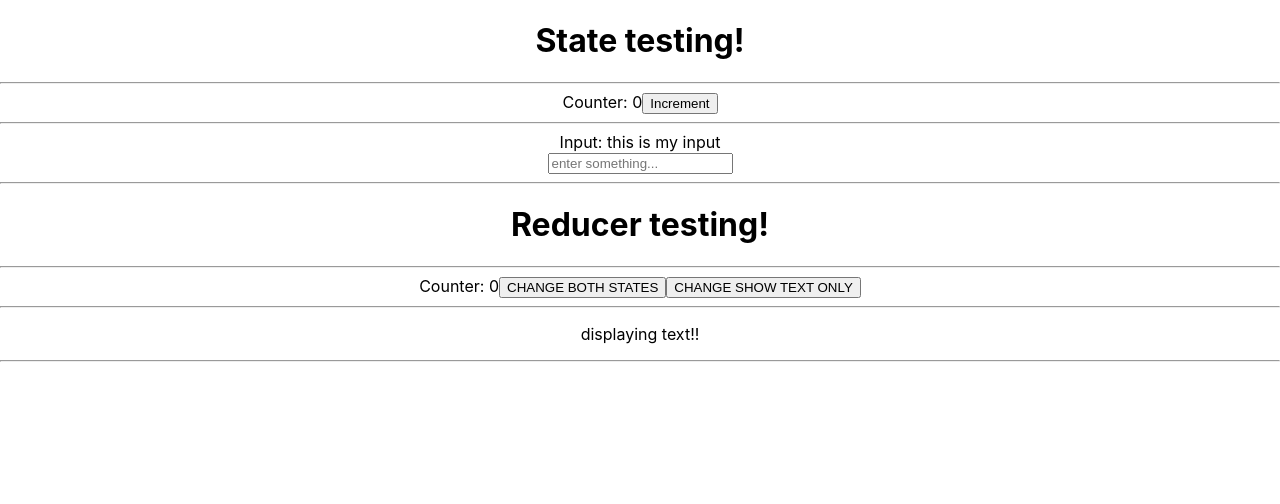
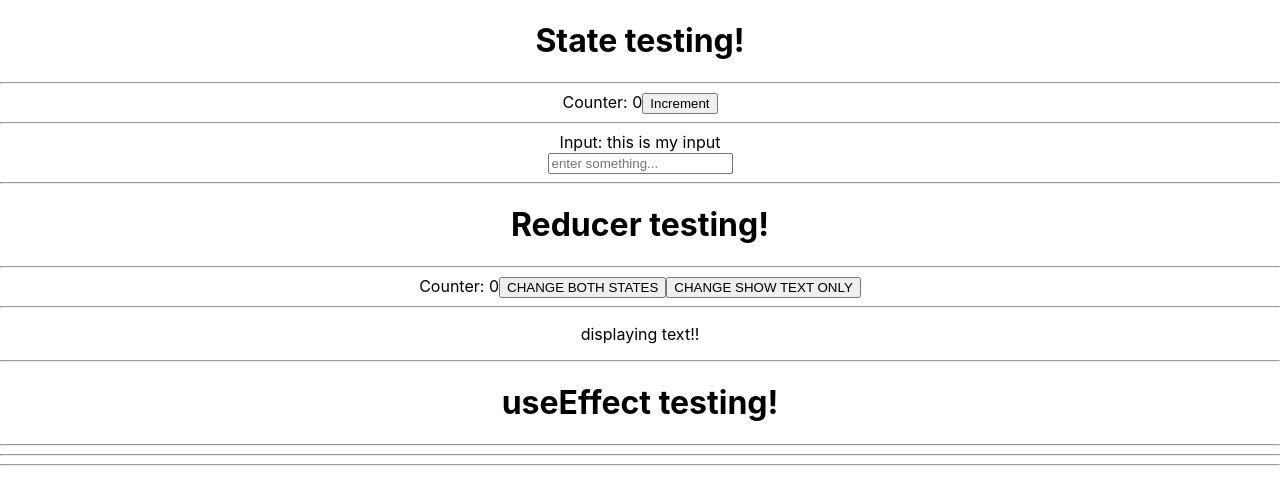
Before and after one commit to ocjarman/react_hooks_course, a React (Create React App) app: page / in a window 1280 px wide. Shown: the top 504 px of the page. Built offline with nearby package versions, Linux system fonts and the light colour scheme.

Commit message:
installed axios and created useeffect component

```diff
--- a/package.json
+++ b/package.json
@@ -6,6 +6,7 @@
     "@testing-library/jest-dom": "^5.16.5",
     "@testing-library/react": "^13.4.0",
     "@testing-library/user-event": "^13.5.0",
+    "axios": "^1.3.4",
     "nodemon": "^2.0.22",
     "react": "^18.2.0",
     "react-dom": "^18.2.0",
--- a/src/App.js
+++ b/src/App.js
@@ -2,11 +2,14 @@ import logo from "./logo.svg";
 import "./App.css";
 import StateTutorial from "./components/StateTutorial";
 import ReducerTutorial from "./components/ReducerTutorial";
+import EffectTutorial from "./components/EffectTutorial";
+
 function App() {
   return (
     <div className="App">
       <StateTutorial />
       <ReducerTutorial />
+      <EffectTutorial />
     </div>
   );
 }
--- /dev/null
+++ b/src/components/EffectTutorial.js
@@ -0,0 +1,16 @@
+import React from "react";
+import { useEffect } from "react";
+
+const EffectTutorial = () => {
+  return (
+    <div>
+      <h1>useEffect testing!</h1>
+      <hr></hr>
+      <div></div>
+      <hr></hr>
+      <hr></hr>
+    </div>
+  );
+};
+
+export default EffectTutorial;
```
Also changed, not shown: 1 other file (tests, documents, lock files or other folders).
